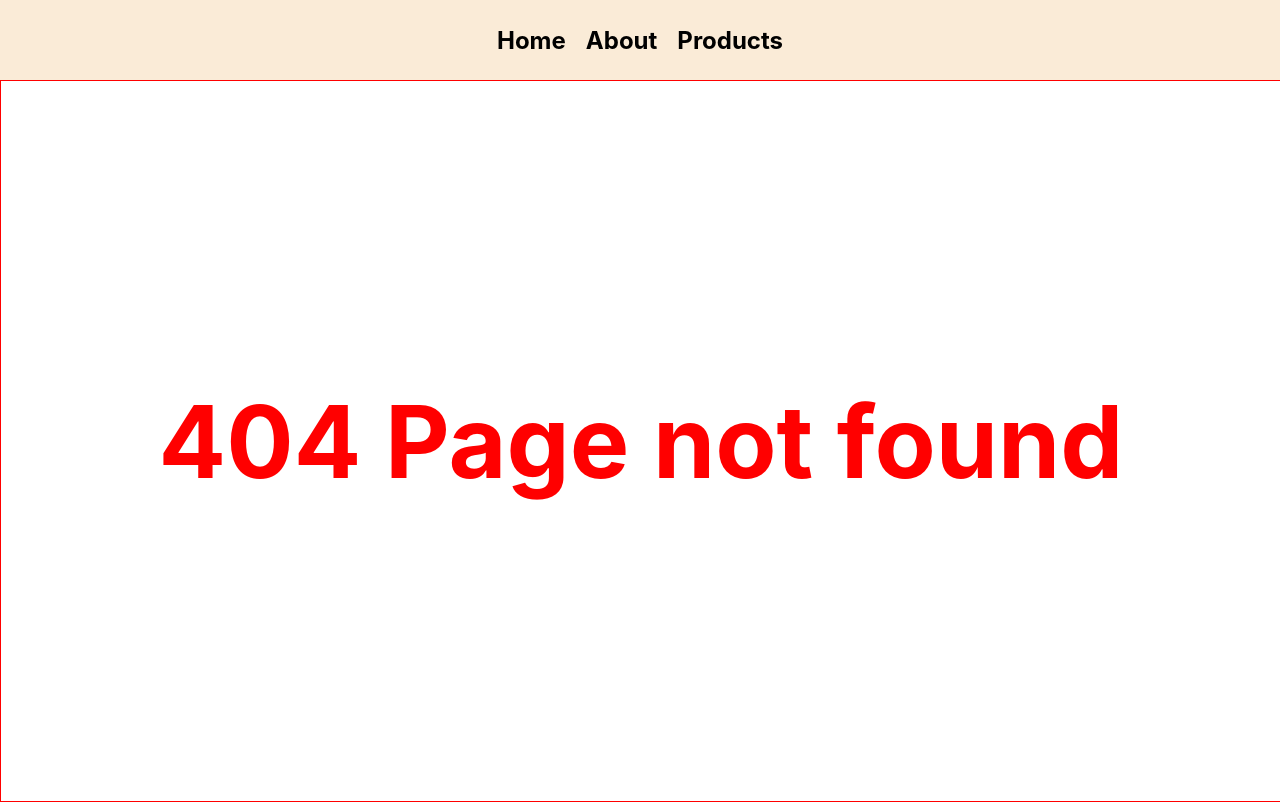
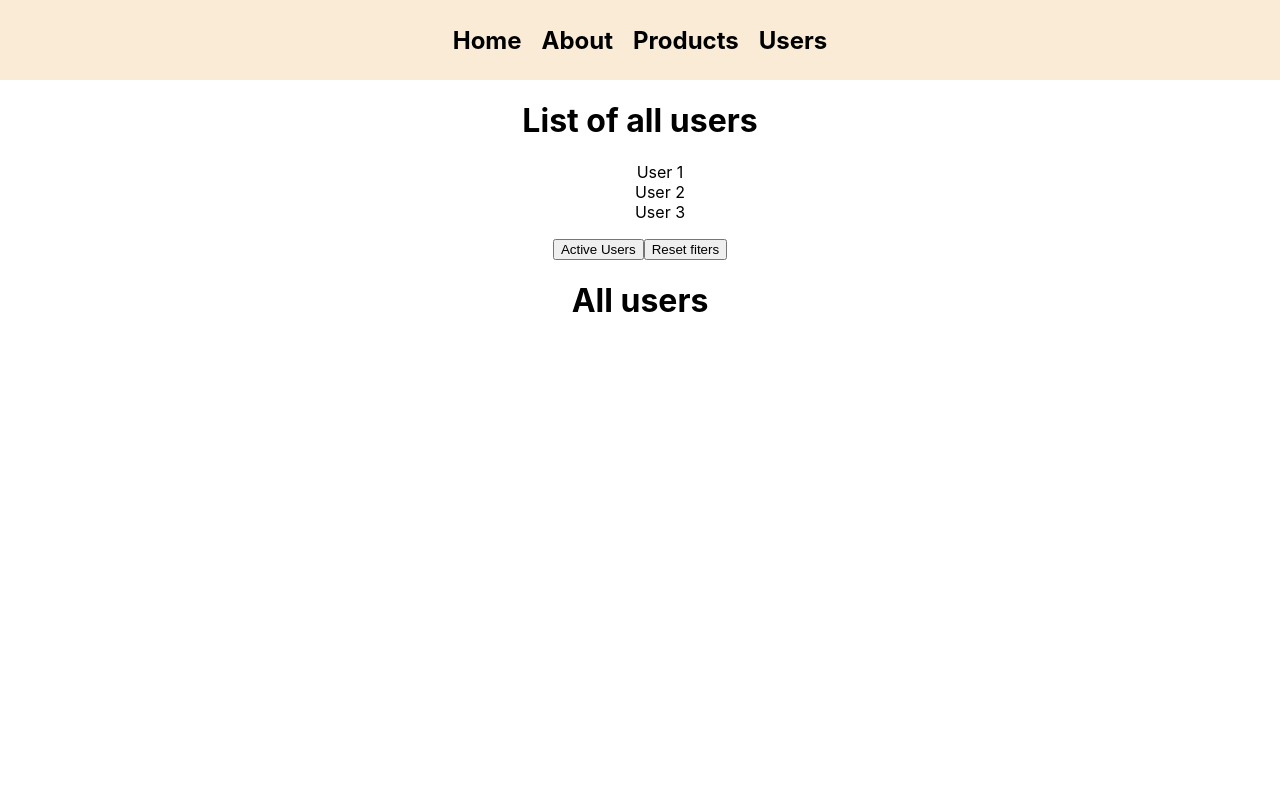
Before and after one commit to abdur-rehman-ali/React-router-dom, a React (Create React App) app: page /users in a window 1280 px wide. Before the commit this address had no page. Built offline with nearby package versions, Linux system fonts and the light colour scheme.

Commit message:
useSearchParams

```diff
--- /dev/null
+++ b/src/components/Users/Users.js
@@ -0,0 +1,22 @@
+import React from 'react'
+import { useSearchParams } from 'react-router-dom'
+
+export const Users = () => {
+  const [searchParams, setSearchParams] = useSearchParams()
+  const showActiveUser = searchParams.get('filter') === 'active'
+  return (
+    <div>
+      <h1>List of all users</h1>
+      <ul>
+        <li>User 1</li>
+        <li>User 2</li>
+        <li>User 3</li>
+      </ul>
+      <button onClick={() => setSearchParams({ filter: 'active' })}>Active Users</button>
+      <button onClick={() => setSearchParams({})}>Reset fiters</button>
+      {
+        showActiveUser ? <h1>List of active user</h1> : <div> <h1>All users </h1> </div>
+      }
+    </div>
+  )
+}
--- a/src/shared/AppRoutes.js
+++ b/src/shared/AppRoutes.js
@@ -6,6 +6,7 @@ import { Product } from '../components/Products/Product'
 import { Products } from '../components/Products/Products'
 import { About } from '../components/shared/About'
 import { Home } from '../components/shared/Home'
+import { Users } from '../components/Users/Users'
 import { PageNotFound } from './PageNotFound'
 
 
@@ -14,6 +15,7 @@ export const AppRoutes = () => {
     <Routes>
       <Route path='/' element={<Home />} />
       <Route path='about' element={<About />} />
+      <Route path='users' element={<Users />} />
       <Route path='products' element={<Products />}>
         <Route index element={<NewProducts />} />
         <Route path='new' element={<NewProducts />} />
--- a/src/shared/Navigation.js
+++ b/src/shared/Navigation.js
@@ -10,6 +10,7 @@ export const Navigation = () => {
       <Link to='/'>Home</Link>
       <Link to='about'>About</Link>
       <Link to='products'>Products</Link>
+      <Link to='users'>Users</Link>
     </nav>
     <AppRoutes/>
     </>
```
